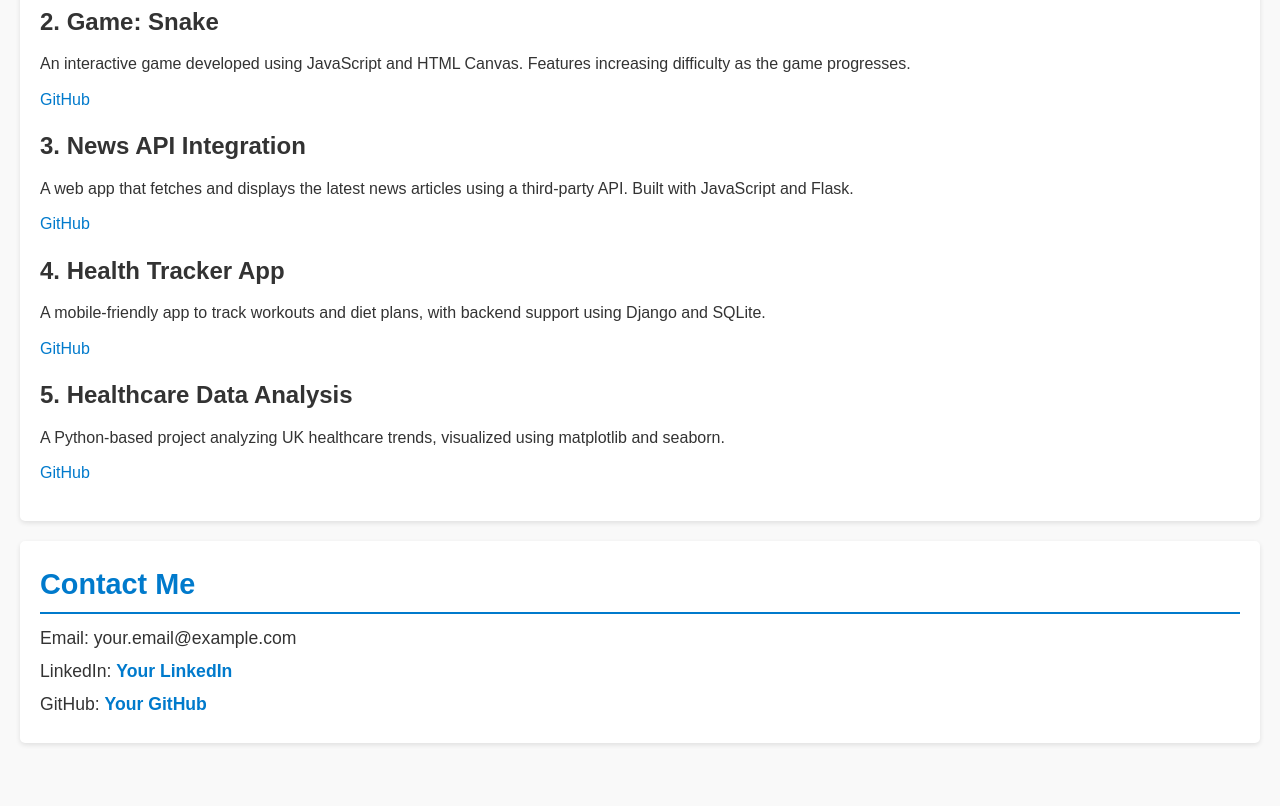
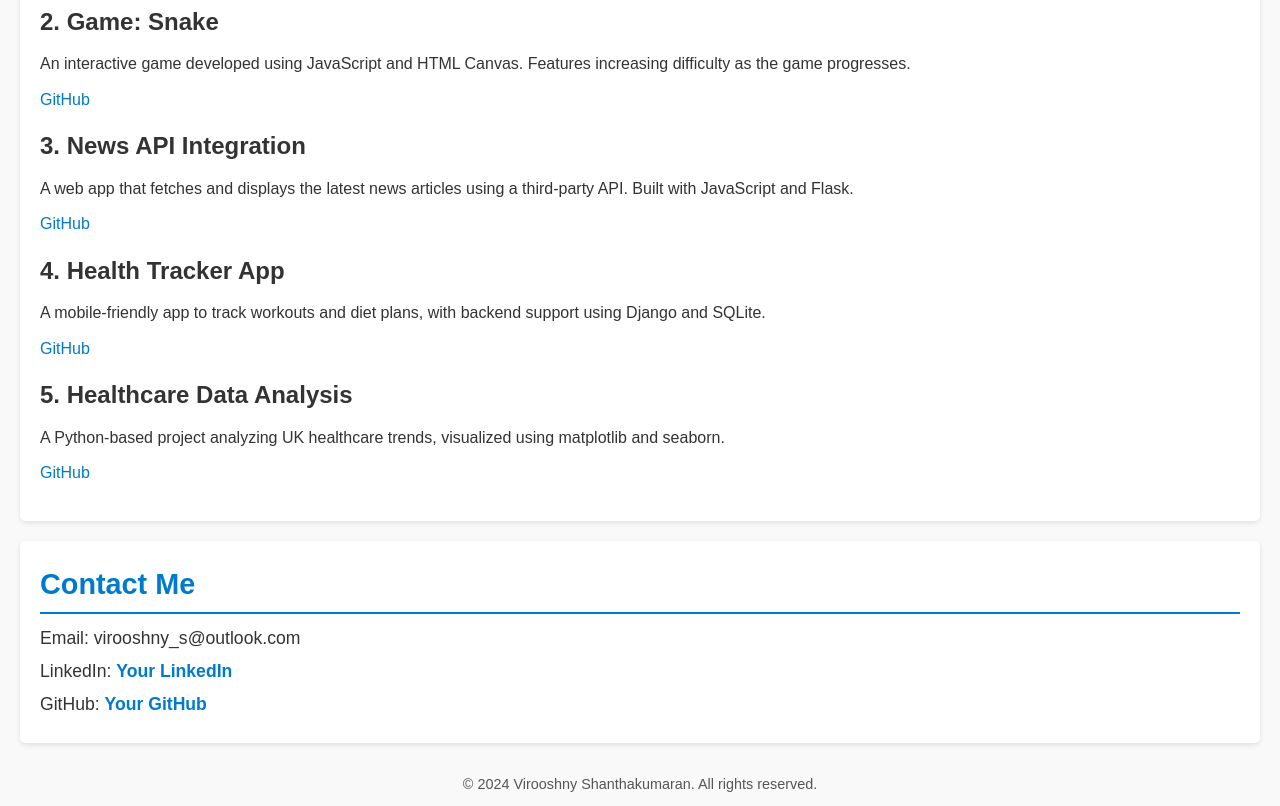
Before and after one commit to virooshny/Portfolio-Website, a plain HTML site: page index.html in a window 1280 px wide. Shown: the part 805-1611 px from the top of the page. Before the commit the page ends 1568 px from the top, so only its background shows below. Drawn offline with Linux system fonts and the light colour scheme.

Commit message:
index.html

```diff
--- a/index.html
+++ b/index.html
@@ -74,9 +74,13 @@
 
   <section id="contact">
     <h2>Contact Me</h2>
-    <p>Email: your.email@example.com</p>
+    <p>Email: virooshny_s@outlook.com</p>
     <p>LinkedIn: <a href="https://linkedin.com/in/virooshnyshanthakumaran" target="_blank">Your LinkedIn</a></p>
     <p>GitHub: <a href="https://github.com/virooshny" target="_blank">Your GitHub</a></p>
   </section>
 </body>
 </html>
+
+<footer>
+  <p>&copy; 2024 Virooshny Shanthakumaran. All rights reserved.</p>
+</footer>
```
